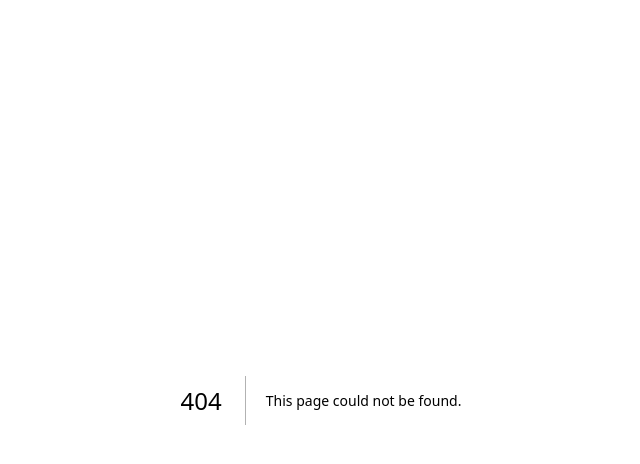
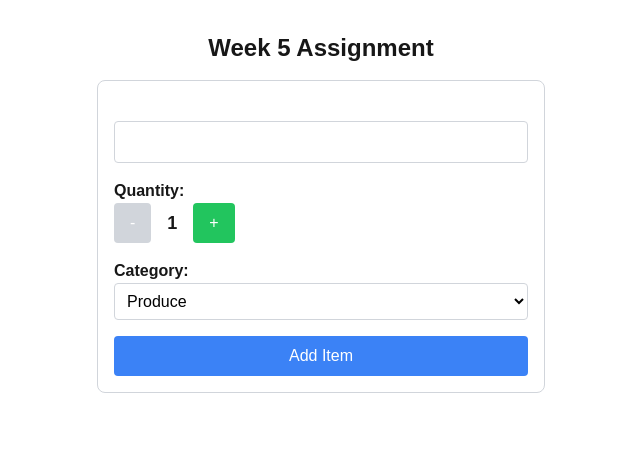
Before and after one commit to vanshitamunday/cprg306-assignments, a Next.js app: page /week-5 in a window 1280 px wide. Before the commit this address had no page. Shown: the top 464 px of the page, without its empty margins (319-959 px from the left). Built offline with nearby package versions, Linux system fonts and the light colour scheme.

Commit message:
week 5 assignment

```diff
--- a/app/page.js
+++ b/app/page.js
@@ -14,6 +14,9 @@ export default function Home() {
         <li>
           <Link href="/week-4">Go to Week 4 Page</Link>
         </li>
+        <li>
+          <Link href="/week-5">Go to Week 5 Page</Link>
+        </li>
       </ul>
     </main>
   );
--- /dev/null
+++ b/app/week-5/new-item.js
@@ -0,0 +1,90 @@
+"use client";
+
+import { useState } from "react";
+
+export default function NewItem() {
+  const [name, setName] = useState(""); // Name input field state
+  const [quantity, setQuantity] = useState(1); // Quantity state (from Week 4)
+  const [category, setCategory] = useState("produce"); // Category dropdown state
+
+  const handleSubmit = (event) => {
+    event.preventDefault(); // Prevent default form submission
+
+    const item = { name, quantity, category };
+
+    console.log("Item submitted:", item);
+    alert(`Item Added:\nName: ${name}\nQuantity: ${quantity}\nCategory: ${category}`);
+
+    // Reset form fields
+    setName("");
+    setQuantity(1);
+    setCategory("produce");
+  };
+
+  return (
+    <form onSubmit={handleSubmit} className="p-4 border border-gray-300 rounded-lg max-w-md mx-auto">
+      {/* Name Field */}
+      <div className="mb-4">
+      <label className="block font-semibold text-white">Item Name:</label>
+        <input
+          type="text"
+          value={name}
+          onChange={(e) => setName(e.target.value)}
+          required
+          className="border border-gray-300 p-2 rounded w-full bg-white text-black"
+        />
+      </div>
+
+      {/* Quantity Controls */}
+      <div className="mb-4">
+        <label className="block font-semibold">Quantity:</label>
+        <div className="flex items-center space-x-4">
+          <button
+            type="button"
+            onClick={() => setQuantity(Math.max(1, quantity - 1))}
+            disabled={quantity === 1}
+            className="px-4 py-2 bg-red-500 text-white rounded disabled:bg-gray-300"
+          >
+            -
+          </button>
+          <span className="text-lg font-bold">{quantity}</span>
+          <button
+            type="button"
+            onClick={() => setQuantity(Math.min(20, quantity + 1))}
+            disabled={quantity === 20}
+            className="px-4 py-2 bg-green-500 text-white rounded disabled:bg-gray-300"
+          >
+            +
+          </button>
+        </div>
+      </div>
+
+      {/* Category Dropdown */}
+      <div className="mb-4">
+        <label className="block font-semibold">Category:</label>
+        <select
+          value={category}
+          onChange={(e) => setCategory(e.target.value)}
+          className="border border-gray-300 p-2 rounded w-full bg-white text-black"
+        >
+          <option value="produce">Produce</option>
+          <option value="dairy">Dairy</option>
+          <option value="bakery">Bakery</option>
+          <option value="meat">Meat</option>
+          <option value="frozen">Frozen Foods</option>
+          <option value="canned">Canned Goods</option>
+          <option value="dry">Dry Goods</option>
+          <option value="beverages">Beverages</option>
+          <option value="snacks">Snacks</option>
+          <option value="household">Household</option>
+          <option value="other">Other</option>
+        </select>
+      </div>
+
+      {/* Submit Button */}
+      <button type="submit" className="bg-blue-500 hover:bg-blue-700 text-white px-4 py-2 rounded w-full">
+        Add Item
+      </button>
+    </form>
+  );
+}
--- /dev/null
+++ b/app/week-5/page.js
@@ -0,0 +1,10 @@
+import NewItem from "./new-item";
+
+export default function Page() {
+  return (
+    <main className="p-8">
+      <h1 className="text-2xl font-bold text-center mb-4">Week 5 Assignment</h1>
+      <NewItem />
+    </main>
+  );
+}
```
